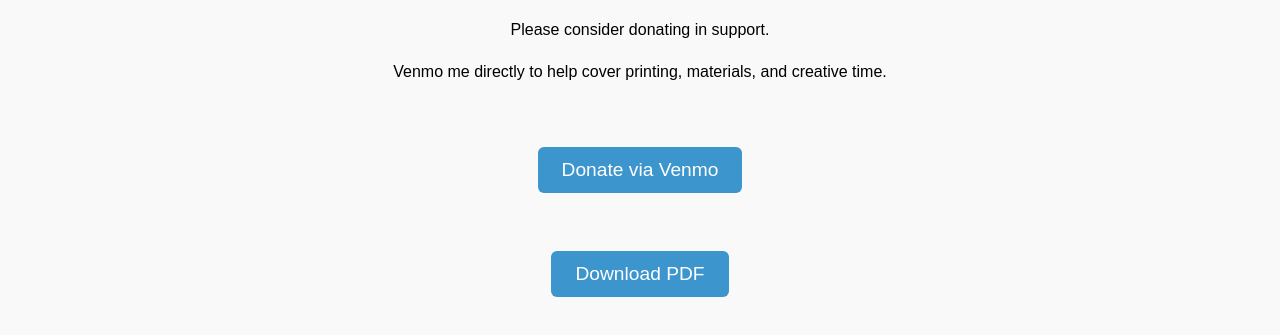
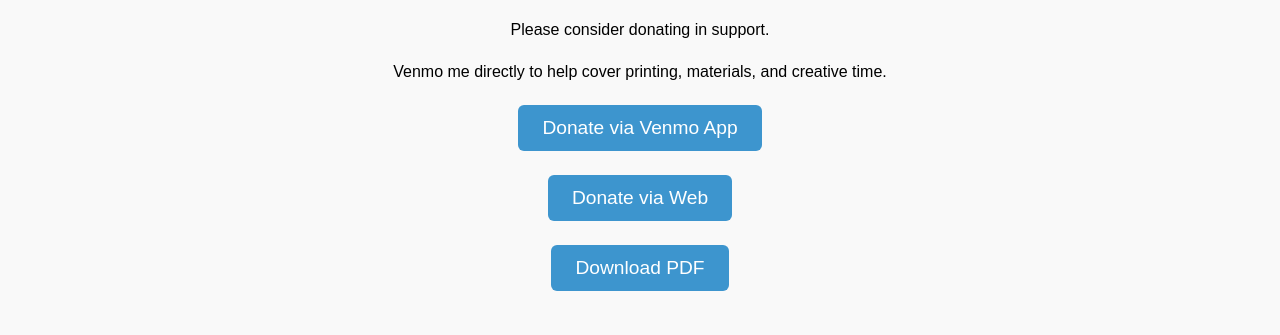
Before and after one commit to battuway/ProtestArt, a plain HTML site: page index.html in a window 1280 px wide. Shown: the part 1255-1590 px from the top of the page. Drawn offline with Linux system fonts and the light colour scheme.

Commit message:
Add files via upload

```diff
--- a/index.html
+++ b/index.html
@@ -48,12 +48,12 @@
   <p>Please consider donating in support.</p>
 
   <p>Venmo me directly to help cover printing, materials, and creative time.</p>
-  <p>&nbsp;</p>
-
-  <a class="venmo-button" href="https://venmo.com/newworkstudios" target="_blank">Donate via Venmo</a>
-
-<p>&nbsp;</p>
-
+<p>
+  <a class="venmo-button" href="venmo://paycharge?txn=pay&recipients=newworkstudios" target="_blank">Donate via Venmo App</a>
+</p>
+<p>
+  <a class="venmo-button" href="https://venmo.com/newworkstudios" target="_blank">Donate via Web</a>
+</p>
 <a class="venmo-button" href="https://drive.google.com/file/d/12HbkTgK-vjX4-5wKsqaiFfFGcr6Ls3jf/view?usp=drive_link" target="_blank">Download PDF</a>
 
 </body>
```
